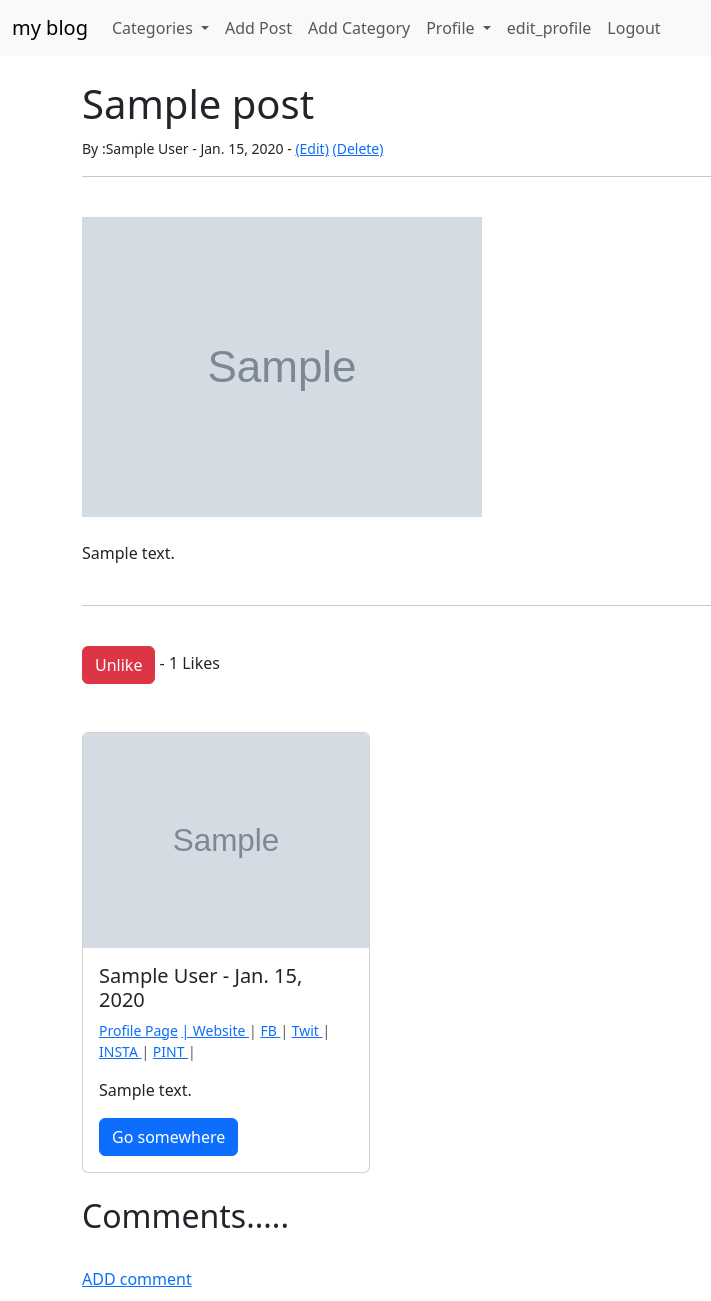
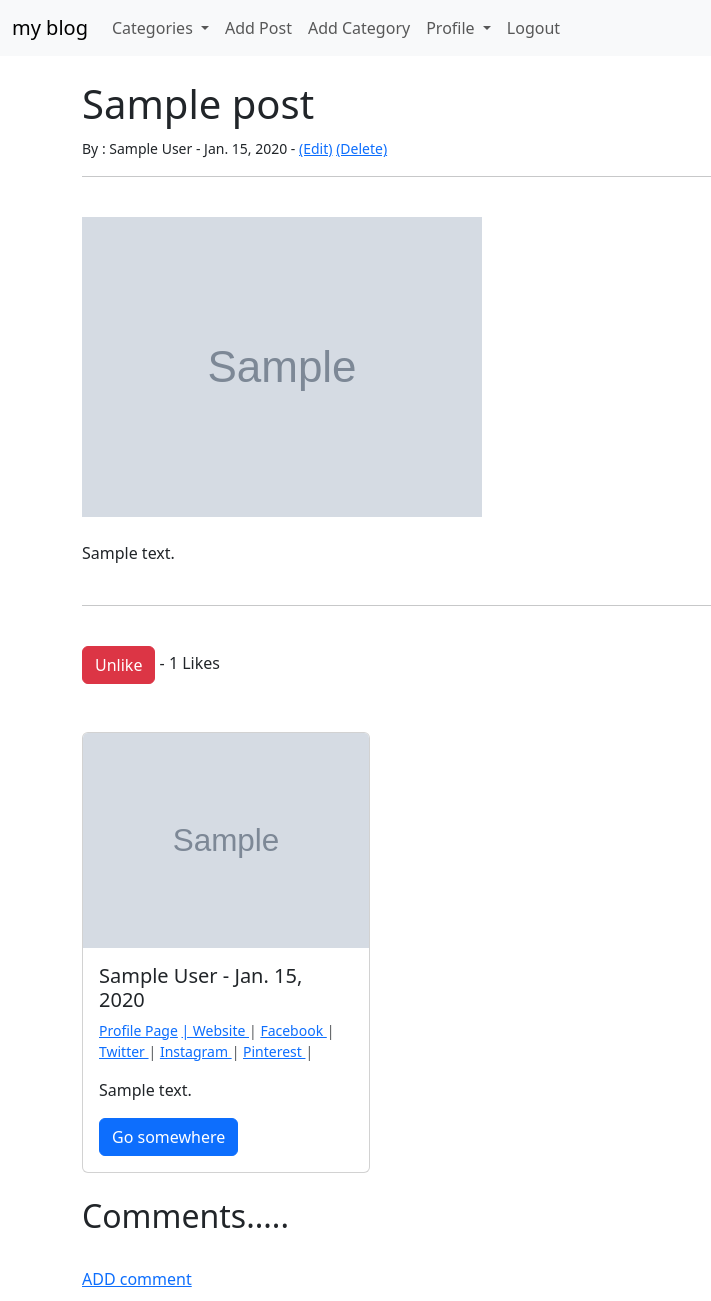
Before and after one commit to KamilCecko/Django-Blog, a Django app: page /article/1 in a window 1280 px wide. Shown: the top 1301 px of the page, without its empty margins (0-711 px from the left). Run offline with Django 5.2, Linux system fonts and the light colour scheme; a user stored in the database is signed in; tables that the repository leaves empty hold one stand-in row (values such as "Sample post"); grey boxes marked "Sample" are stand-in pictures; some libraries are stand-ins or nearby versions.

Commit message:
pep8 update

```diff
--- a/ablog/ablog/settings.py
+++ b/ablog/ablog/settings.py
@@ -15,7 +15,6 @@ import os
 
 # Build paths inside the project like this: BASE_DIR / 'subdir'.
 BASE_DIR = Path(__file__).resolve().parent.parent
-
 
 
 # Quick-start development settings - unsuitable for production
--- a/ablog/ablog/urls.py
+++ b/ablog/ablog/urls.py
@@ -11,4 +11,4 @@ urlpatterns = [
     path('members/', include('members.urls')),
     path('members/', include('django.contrib.auth.urls')),
 
-]+ static(settings.MEDIA_URL, document_root=settings.MEDIA_ROOT)
+] + static(settings.MEDIA_URL, document_root=settings.MEDIA_ROOT)
--- a/ablog/members/templates/registration/change-password.html
+++ b/ablog/members/templates/registration/change-password.html
@@ -1,4 +1,3 @@
-
 {% extends 'base.html' %}
 {% block title %} Change Password {% endblock %}
 {% block content %}
@@ -24,5 +23,4 @@
 </ul>
 </div>
 
-
 {% endblock %}
--- a/ablog/members/templates/registration/create_user_profile_page.html
+++ b/ablog/members/templates/registration/create_user_profile_page.html
@@ -1,4 +1,3 @@
-
 {% extends 'base.html' %}
 {% block title %} Create a New Profile Page {% endblock %}
 {% block content %}
--- a/ablog/members/templates/registration/edit_profile.html
+++ b/ablog/members/templates/registration/edit_profile.html
@@ -12,9 +12,9 @@
     <form method="POST">
         {% csrf_token %}
         {{ form.as_p }}
-        <button class="btn btn-secondary">Update Profile</button>
+        <button class="btn btn-secondary">Update
+            Profile</button>
     </form>
 </div>
 
-
 {% endblock %}
--- a/ablog/theblog/forms.py
+++ b/ablog/theblog/forms.py
@@ -1,47 +1,58 @@
 from django import forms
 from .models import Post, Category, Comment
 
-choices = Category.objects.all().values_list('name','name')
-
+choices = Category.objects.all().values_list('name', 'name')
 choice_list = []
-
 for item in choices:
     choice_list.append(item)
+
+
 class PostForm(forms.ModelForm):
+
     class Meta:
         model = Post
-        fields = ('title', 'title_tag', 'author', 'category', 'body', 'snippet', 'header_image')
+        fields = (
+            'title',
+            'title_tag',
+            'author',
+            'category',
+            'body',
+            'snippet',
+            'header_image',
+        )
 
-        # plural: 'placeholder':choices
         widgets = {
-            'title': forms.TextInput(attrs={'class': 'form-control',}),
+            'title': forms.TextInput(attrs={'class': 'form-control'}),
             'title_tag': forms.TextInput(attrs={'class': 'form-control'}),
-            'author': forms.TextInput(attrs={'class': 'form-control', 'value':'', 'id':'elder', 'type':'hidden'}),
-            # 'author': forms.Select(attrs={'class': 'form-control'}),
-            'category': forms.Select(choices=choice_list ,attrs={'class': 'form-control'}),
+            'author': forms.TextInput(attrs={'class': 'form-control', 'value': '', 'id': 'elder', 'type': 'hidden'}),
+            'category': forms.Select(choices=choice_list, attrs={'class': 'form-control'}),
             'body': forms.Textarea(attrs={'class': 'form-control'}),
             'snippet': forms.Textarea(attrs={'class': 'form-control'}),
         }
 
+
 class EditForm(forms.ModelForm):
     class Meta:
         model = Post
-        fields = ('title', 'title_tag', 'body', 'snippet')
+        fields = (
+            'title',
+            'title_tag',
+            'body',
+            'snippet',
+        )
 
-        # plural:
         widgets = {
             'title': forms.TextInput(attrs={'class': 'form-control'}),
             'title_tag': forms.TextInput(attrs={'class': 'form-control'}),
-            # 'author': forms.Select(attrs={'class': 'form-control'}),
             'body': forms.Textarea(attrs={'class': 'form-control'}),
             'snippet': forms.Textarea(attrs={'class': 'form-control'}),
         }
+
 
 class CommentForm(forms.ModelForm):
     class Meta:
         model = Comment
         fields = ('name', 'body')
-        # plural:
         widgets = {
             'name': forms.TextInput(attrs={'class': 'form-control'}),
             'body': forms.Textarea(attrs={'class': 'form-control'}),
--- a/ablog/theblog/templates/add_comment.html
+++ b/ablog/theblog/templates/add_comment.html
@@ -13,6 +13,4 @@
     </form>
 </div>
 
-
-
 {% endblock %}
--- a/ablog/theblog/templates/article_details.html
+++ b/ablog/theblog/templates/article_details.html
@@ -6,7 +6,11 @@
 {% block content %}
 
 <h1>{{post.title}}</h1>
-<small>By :{{post.author.first_name}} {{post.author.last_name}} - {{ post.post_date }} -
+<small>By :
+    {{post.author.first_name}}
+    {{post.author.last_name}} -
+    {{ post.post_date }} -
+
     {% if user.is_authenticated %}
         {% if user.id == post.author.id %}
             <a href="{% url 'update_post' post.pk %}">(Edit)</a>
@@ -23,10 +27,8 @@
 
 {{ post.body|safe }}
 
-
     <br/><br/>
     <hr>
-
 
     <br/>
     <form action="{% url 'like_post' post.pk %}"
@@ -34,9 +36,9 @@
         {% csrf_token %}
     {% if user.is_authenticated %}
         {% if liked %}
-            <button type="submit", name="post_id", value="{{ post.id }}", class="btn btn-danger btm-sm">Unlike</button>
+            <button type="submit"  name="post_id"  value="{{ post.id }}"  class="btn btn-danger btm-sm">Unlike</button>
         {% else %}
-            <button type="submit", name="post_id", value="{{ post.id }}", class="btn btn-primary btm-sm">Like</button>
+            <button type="submit"  name="post_id"  value="{{ post.id }}"  class="btn btn-primary btm-sm">Like</button>
         {% endif %}
     {% else %}
          <a href="{% url 'login' %}">Login</a> to like
@@ -54,40 +56,41 @@
     <img src="{% static 'theblog/images/Profilova_fotka.png' %}" class="card-img-top" alt="...">
     {% endif %}
    <div class="card-body">
-    <h5 class="card-title">{{post.author.first_name}} {{post.author.last_name}} - {{ post.post_date }}</h5>
+    <h5 class="card-title">
+        {{post.author.first_name}}
+        {{post.author.last_name}} -
+        {{ post.post_date }}
+    </h5>
+
 <p class="small text-muted" >
 
+  {% if post.author.profile.website_url %}
   <a href="{% url 'show_profile_page'
    post.author.profile.id %}">Profile Page</a>
-
+  {% endif %}
   {% if post.author.profile.website_url %}
-          <a href="{{
-           post.author.profile.website_url }}">
+  <a href="{{ post.author.profile.website_url }}">
      | Website </a> |
   {% endif %}
 
-          {% if post.author.profile.faceb_url %}
-          <a href="{{
-          post.author.profile.faceb_url }}" >
-              FB </a> |
+  {% if post.author.profile.facebook_url %}
+  <a href="{{ post.author.profile.facebook_url }}" >
+      Facebook </a> |
   {% endif %}
 
   {% if post.author.profile.twitter_url %}
-          <a href="{{
-          post.author.profile.twitter_url }}">
-              Twit </a> |
+  <a href="{{ post.author.profile.twitter_url }}">
+      Twitter </a> |
   {% endif %}
 
-          {% if post.author.profile.Insta_url %}
-          <a href="{{
-           post.author.profile.Insta_url }}"  >
-              INSTA </a> |
+  {% if post.author.profile.instagram_url %}
+  <a href="{{ post.author.profile.instagram_url }}"  >
+      Instagram </a> |
   {% endif %}
 
-          {% if post.author.profile.pinterest %}
-          <a href="{{
-           post.author.profile.pinterest }}"  >
-              PINT </a> |
+  {% if post.author.profile.pinterest_url %}
+  <a href="{{ post.author.profile.pinterest_url }}"  >
+      Pinterest </a> |
   {% endif %}
 </p>
     <p class="card-text">{{post.author.profile.bio}}</p>
--- a/ablog/theblog/templates/base.html
+++ b/ablog/theblog/templates/base.html
@@ -35,7 +35,6 @@
           </li>
         {% endif %}
         {% if user.is_authenticated %}
-
          <li class="nav-item">
           <a class="nav-link" href="{% url 'add_post' %}">Add Post</a>
         </li>
@@ -59,21 +58,10 @@
 
           </ul>
         </li>
-
-
-        <li class="nav-item">
-          <a class="nav-link" href="{% url 'edit_profile'  %}">edit_profile</a>
-        </li>
-
          <li class="nav-item">
           <a class="nav-link" href="{% url 'logout_view'  %}">Logout</a>
         </li>
 
-<!--        <form action="/ControllerName/ActionName" method="post">
-        <a href="javascript:;" onclick="parentNode.submit();"><%=n%></a>
-        <input type="hidden" name="mess" value=<%=n%>/>
-    </form>-->
-<!--https://code.djangoproject.com/ticket/15619-->
         {% else %}
 
           <li class="nav-item">
--- a/ablog/theblog/urls.py
+++ b/ablog/theblog/urls.py
@@ -1,19 +1,17 @@
-
 from django.urls import path
- # from . import views
-from .views import HomeView, ArticleDetailView, AddPostView, UpdatePostView, DeletePostView, AddCategorytView, CategoryView, CategoryListView, LikeView, AddCommentView
+from .views import HomeView, ArticleDetailView, AddPostView, UpdatePostView, DeletePostView
+from .views import AddCategorytView, categoryview, categorylistview, likeview, AddCommentView
 
 urlpatterns = [
-    # path('',views.home, name="home"
     path('', HomeView.as_view(), name="home"),
     path('article/<int:pk>', ArticleDetailView.as_view(), name='article-detail'),
     path('add_post/', AddPostView.as_view(), name='add_post'),
     path('add_category/', AddCategorytView.as_view(), name='add_category'),
     path('article/edit/<int:pk>', UpdatePostView.as_view(), name='update_post'),
     path('article/<int:pk>/remove', DeletePostView.as_view(), name='delete_post'),
-    path('category/<str:cats>/', CategoryView, name='category'),
-    path('category_list/', CategoryListView, name='category-list'),
-    path('like/<int:pk>', LikeView, name= 'like_post'),
+    path('category/<str:cats>/', categoryview, name='category'),
+    path('category_list/', categorylistview, name='category-list'),
+    path('like/<int:pk>', likeview, name='like_post'),
     path('article/<int:pk>/comment/', AddCommentView.as_view(), name='add_comment'),
 
 ]
--- a/ablog/theblog/views.py
+++ b/ablog/theblog/views.py
@@ -5,27 +5,21 @@ from .forms import PostForm, EditForm, CommentForm
 from django.urls import reverse_lazy, reverse
 from django.http import HttpResponseRedirect
 
-# def home(request):
-#     return render (request, 'home.html',{})
 
-
-def LikeView(request, pk):
+def likeview(request, pk):
     post = get_object_or_404(Post, id=request.POST.get('post_id'))
-    liked = False
     if post.likes.filter(id=request.user.id).exists():
         post.likes.remove(request.user)
-        liked=False
     else:
         post.likes.add(request.user)
-        liked=True
     return HttpResponseRedirect(reverse('article-detail', args=[str(pk)]))
+
 
 class HomeView(ListView):
     model = Post
     template_name = 'home.html'
     cats = Category.objects.all()
     ordering = ['-post_date']
-    # ordering = ['id']
 
     def get_context_data(self, *args, **kwargs):
         cat_menu = Category.objects.all()
@@ -34,12 +28,12 @@ class HomeView(ListView):
         return context
 
 
-def CategoryListView(request):
+def categorylistview(request):
     cat_menu_list = Category.objects.all()
     return render(request, 'category_list.html', {'cat_menu_list': cat_menu_list})
 
 
-def CategoryView(request, cats):
+def categoryview(request, cats):
     category_posts = Post.objects.filter(category=cats.replace('-', ' '))
     return render(request, 'categories.html', {'cats': cats.replace('-', ' '), 'category_posts': category_posts})
 
@@ -51,15 +45,14 @@ class ArticleDetailView(DetailView):
     def get_context_data(self, *args, **kwargs):
         cat_menu = Category.objects.all()
         context = super(ArticleDetailView, self).get_context_data(*args, **kwargs)
-        post = get_object_or_404(Post, id=self.kwargs['pk'] )
+        post = get_object_or_404(Post, id=self.kwargs['pk'])
         total_likes = post.total_likes()
-        liked= False
+        liked = False
         if post.likes.filter(id=self.request.user.id).exists():
-            liked=True
+            liked = True
         context["cat_menu"] = cat_menu
         context['total_likes'] = total_likes
         context['liked'] = liked
-        print(context)
         return context
 
 
@@ -67,14 +60,12 @@ class AddPostView(CreateView):
     model = Post
     form_class = PostForm
     template_name = 'add_post.html'
-    # fields = '__all__'
 
 
 class UpdatePostView(UpdateView):
     model = Post
     form_class = EditForm
     template_name = 'update_post.html'
-    # fields = ['title', 'title_tag', 'body']
 
 
 class DeletePostView(DeleteView):
@@ -85,16 +76,16 @@ class DeletePostView(DeleteView):
 
 class AddCategorytView(CreateView):
     model = Category
-    # form_class = PostForm
     template_name = 'add_category.html'
     fields = '__all__'
+
 
 class AddCommentView(CreateView):
     model = Comment
     form_class = CommentForm
     template_name = 'add_comment.html'
     success_url = reverse_lazy('home')
-    # fields = '__all__'
+
     def form_valid(self, form):
         form.instance.post_id = self.kwargs['pk']
         return super().form_valid(form)
```
Also changed, not shown: ablog/members/forms.py (+35 -14 lines), ablog/members/templates/registration/user_profile.html (+13 -18 lines), ablog/members/urls.py (+2 -8 lines), ablog/members/views.py (+13 -24 lines), ablog/theblog/models.py (+4 -9 lines), ablog/theblog/migrations/0014_rename_insta_url_profile_facebook_url_and_more.py (added). Lines whose indentation alone changed are shown as unchanged.
